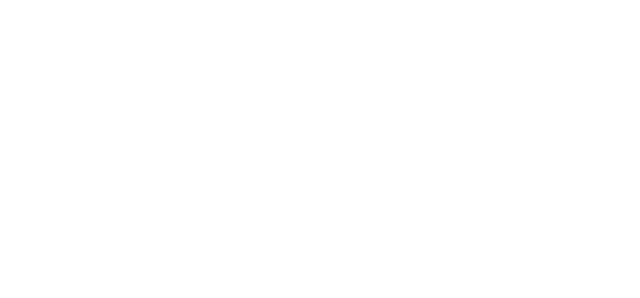
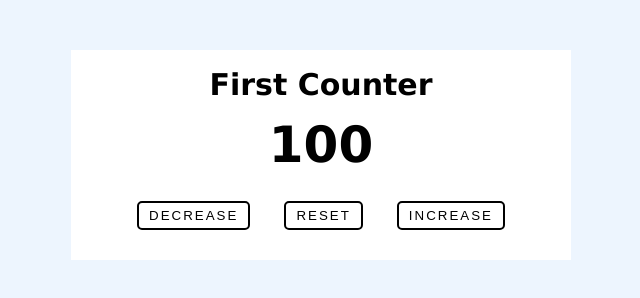
Before and after one commit to JiunJieLin/JS-Counter, a plain HTML site: page index.html in a window 1280 px wide. Shown: the whole page, without its empty margins (319-959 px from the left). Drawn offline with Linux system fonts and the light colour scheme.

Commit message:
first counter

```diff
--- a/index.html
+++ b/index.html
@@ -6,6 +6,16 @@
     <title>Counter</title>
     <link rel="stylesheet" href="style.css" />
   </head>
-  <body></body>
+  <body>
+    <div class="content">
+      <h1>First Counter</h1>
+      <p>100</p>
+      <div class="btn">
+        <button id="btn-decrease">DECREASE</button
+        ><button id="btn-reset">RESET</button
+        ><button id="btn-increase">INCREASE</button>
+      </div>
+    </div>
+  </body>
   <script src="script.js"></script>
 </html>
--- a/style.css
+++ b/style.css
@@ -0,0 +1,182 @@
+/* Base Reset */
+*,
+*::before,
+*::after {
+  margin: 0;
+  padding: 0;
+  border: 0;
+  box-sizing: border-box;
+}
+
+/* HTML5 element reset*/
+/* HTML5 display-role reset for older browsers */
+article,
+aside,
+details,
+figcaption,
+figure,
+footer,
+header,
+hgroup,
+menu,
+nav,
+section {
+  display: block;
+}
+/* Inherit fonts for consistent sizing */
+html,
+body,
+div,
+span,
+applet,
+object,
+iframe,
+h1,
+h2,
+h3,
+h4,
+h5,
+h6,
+p,
+blockquote,
+pre,
+a,
+abbr,
+acronym,
+address,
+big,
+cite,
+code,
+del,
+dfn,
+em,
+img,
+ins,
+kbd,
+q,
+s,
+samp,
+small,
+strike,
+strong,
+sub,
+sup,
+tt,
+var,
+b,
+u,
+i,
+center,
+dl,
+dt,
+dd,
+ol,
+ul,
+li,
+fieldset,
+form,
+label,
+legend,
+table,
+caption,
+tbody,
+tfoot,
+thead,
+tr,
+th,
+td,
+article,
+aside,
+canvas,
+details,
+embed,
+figure,
+figcaption,
+footer,
+header,
+hgroup,
+menu,
+nav,
+output,
+ruby,
+section,
+summary,
+time,
+mark,
+audio,
+video {
+  font-size: 100%;
+  font: inherit;
+  vertical-align: baseline;
+}
+
+/* Line height normalization */
+body {
+  line-height: 1;
+}
+/* List style reset */
+ol,
+ul {
+  list-style: none;
+}
+/* Quote tag normalization */
+blockquote,
+q {
+  quotes: none;
+}
+blockquote:before,
+blockquote:after,
+q:before,
+q:after {
+  content: "";
+  content: none;
+}
+/* Table normalization */
+table {
+  border-collapse: collapse;
+  border-spacing: 0;
+}
+/* start here */
+body {
+  display: flex;
+  align-items: center;
+  justify-content: center;
+  font-family: "Lucida Sans", "Lucida Sans Regular", "Lucida Grande",
+    "Lucida Sans Unicode", Geneva, Verdana, sans-serif;
+  background-color: #edf5fe;
+}
+.content {
+  display: flex;
+  flex-direction: column;
+  align-items: center;
+  margin-top: 50px;
+  width: 500px;
+  justify-content: space-around;
+  font-size: 30px;
+  padding: 20px;
+  background-color: white;
+}
+.content h1 {
+  font-weight: 700;
+
+  margin-bottom: 20px;
+}
+.content p {
+  font-weight: 700;
+  font-size: 50px;
+  margin-bottom: 20px;
+}
+.btn {
+  display: flex;
+  height: 50px;
+  width: 80%;
+  align-items: center;
+  justify-content: space-between;
+}
+.btn button {
+  border: 2px solid black;
+  padding: 5px 10px;
+  background-color: #fff;
+  border-radius: 5px;
+  letter-spacing: 2px;
+}
```
